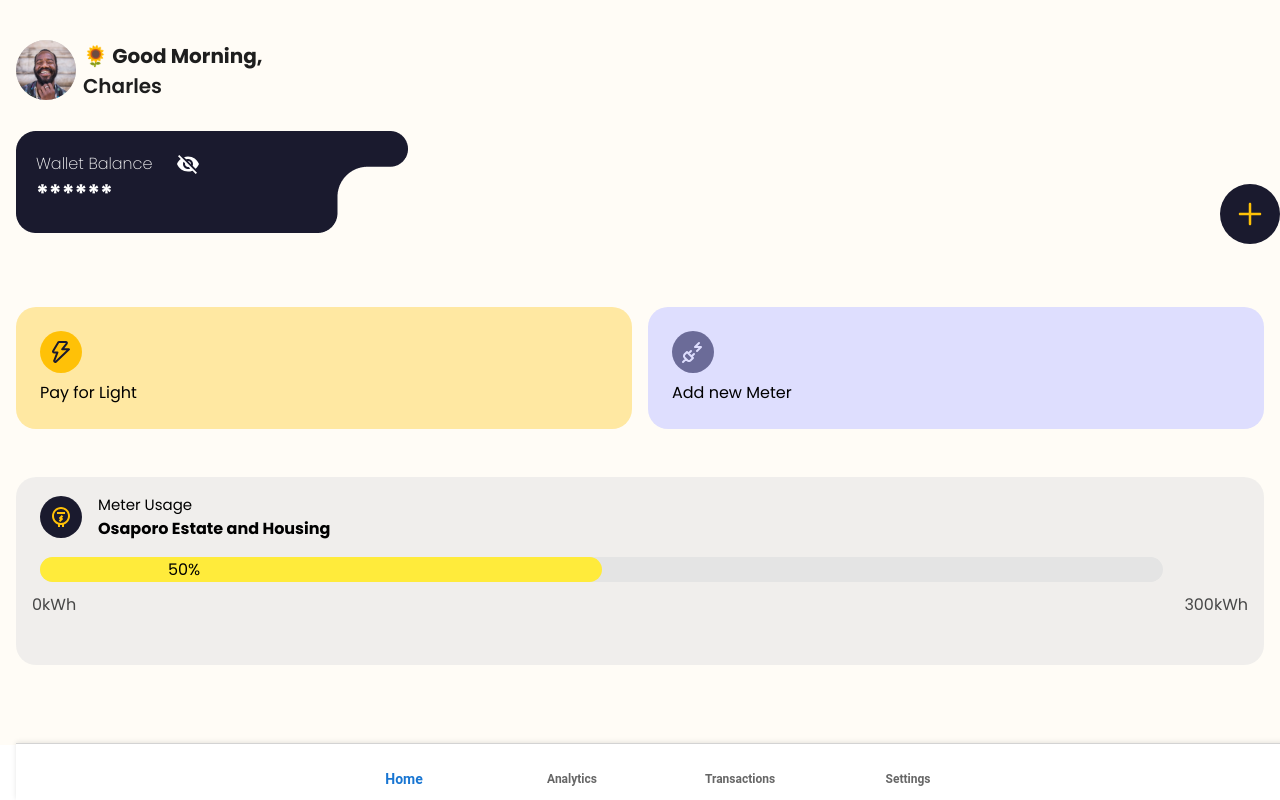
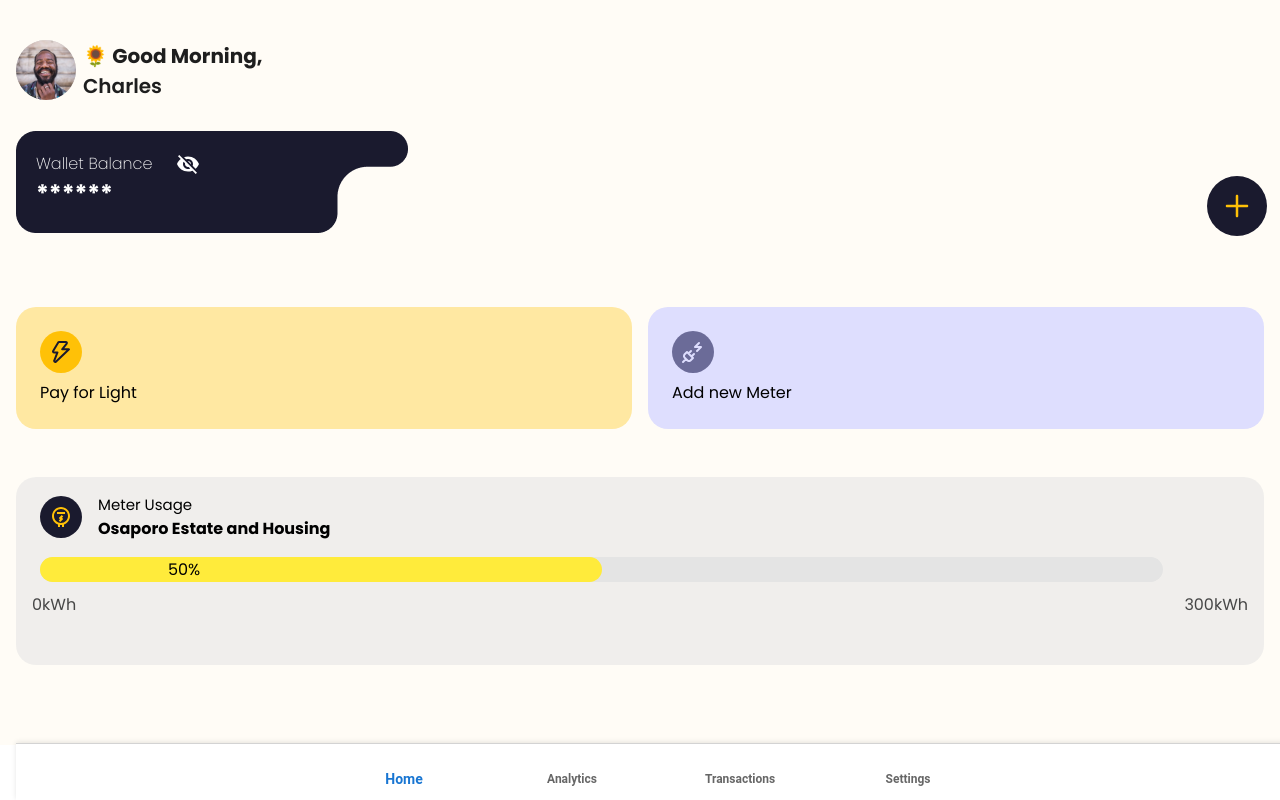
Before and after one commit to mrauthentik/pawa, a React (Vite) app in the folder pawa-sure/: page /dashboard in a window 1280 px wide. Built offline with nearby package versions, Linux system fonts and the light colour scheme; some icons are missing.

Commit message:
fix: adjust position of cross icon in App.css for better alignment

```diff
--- a/pawa-sure/src/App.css
+++ b/pawa-sure/src/App.css
@@ -484,8 +484,8 @@ button:active{
     }
     .cross{
         position: absolute;
-        right: 0rem;
-        top: 11.5rem;
+        right: 0.8rem;
+        top: 11rem;
 
     }
 
```
